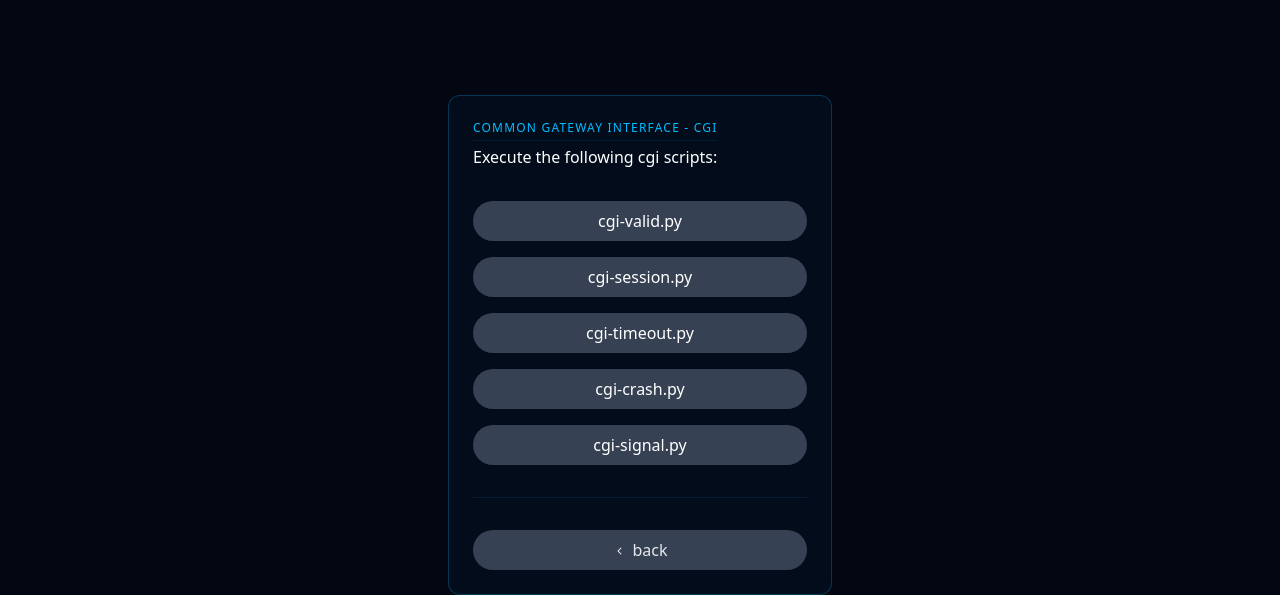
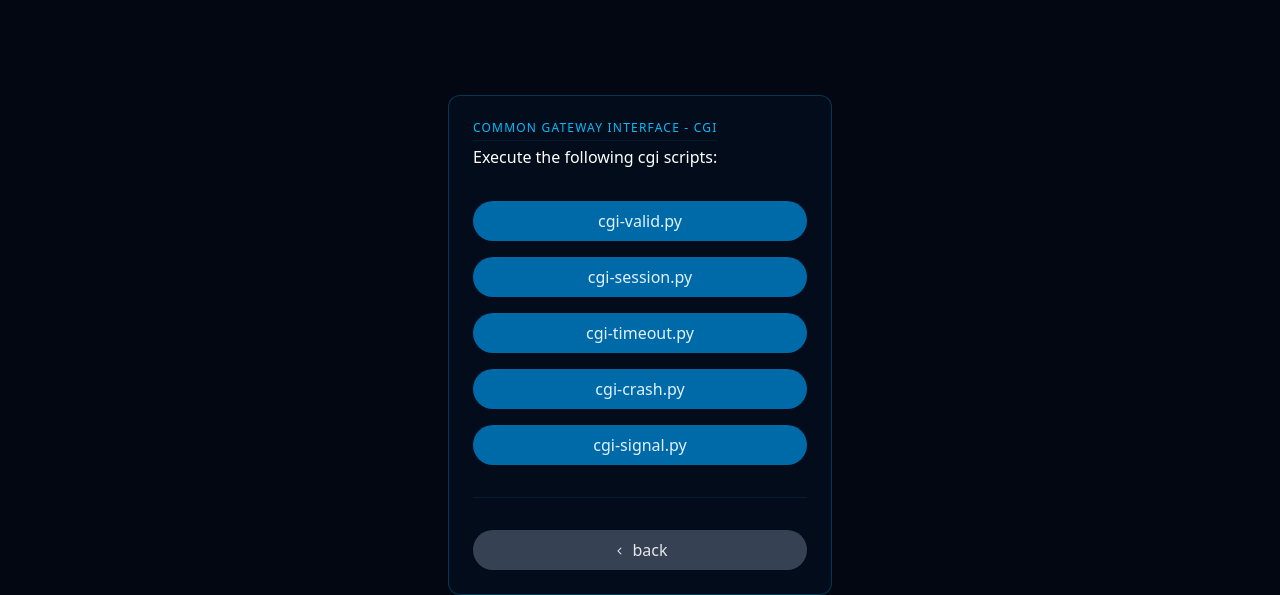
Before and after one commit to nmihaile/webserv-sample-website, a plain HTML site: page testsite/cgi.html in a window 1280 px wide. Shown: the part 216-811 px from the top of the page. Drawn offline with nearby package versions, Linux system fonts and the light colour scheme.

Commit message:
restyles action buttons to sky blue for clarity

```diff
--- a/testsite/cgi.html
+++ b/testsite/cgi.html
@@ -50,7 +50,7 @@
 						<form action="/cgi-bin/cgi-valid.py" method="get" class="block">
 							<button type="submit"
 									id="getBTN"
-									class="block w-full h-10 text-white bg-gray-700 hover:bg-gray-600 cursor-pointer rounded-full">
+									class="block w-full leading-10 text-sky-100 hover:text-sky-50 bg-sky-700 hover:bg-sky-900 active:text-white active:bg-sky-950 cursor-pointer rounded-full">
 								cgi-valid.py
 							</button>
 						</form>
@@ -58,7 +58,7 @@
 						<form action="/cgi-bin/cgi-session.py" method="get" class="block">
 							<button type="submit"
 									id="getBTN"
-									class="block w-full h-10 text-white bg-gray-700 hover:bg-gray-600 cursor-pointer rounded-full">
+									class="block mt-4 w-full leading-10 text-sky-100 hover:text-sky-50 bg-sky-700 hover:bg-sky-900 active:text-white active:bg-sky-950 cursor-pointer rounded-full">
 								cgi-session.py
 							</button>
 						</form>
@@ -66,7 +66,7 @@
 						<form action="/cgi-bin/cgi-timeout.py" method="get" class="block">
 							<button type="submit"
 									id="getBTN"
-									class="block w-full h-10 text-white bg-gray-700 hover:bg-gray-600 cursor-pointer rounded-full">
+									class="block mt-4 w-full leading-10 text-sky-100 hover:text-sky-50 bg-sky-700 hover:bg-sky-900 active:text-white active:bg-sky-950 cursor-pointer rounded-full">
 								cgi-timeout.py
 							</button>
 						</form>
@@ -74,7 +74,7 @@
 						<form action="/cgi-bin/cgi-crash.py" method="get" class="block">
 							<button type="submit"
 									id="getBTN"
-									class="block w-full h-10 text-white bg-gray-700 hover:bg-gray-600 cursor-pointer rounded-full">
+									class="block mt-4 w-full leading-10 text-sky-100 hover:text-sky-50 bg-sky-700 hover:bg-sky-900 active:text-white active:bg-sky-950 cursor-pointer rounded-full">
 								cgi-crash.py
 							</button>
 						</form>
@@ -82,7 +82,7 @@
 						<form action="/cgi-bin/cgi-signal.py" method="get" class="block">
 							<button type="submit"
 									id="getBTN"
-									class="block w-full h-10 text-white bg-gray-700 hover:bg-gray-600 cursor-pointer rounded-full">
+									class="block mt-4 w-full leading-10 text-sky-100 hover:text-sky-50 bg-sky-700 hover:bg-sky-900 active:text-white active:bg-sky-950 cursor-pointer rounded-full">
 								cgi-signal.py
 							</button>
 						</form>
```
Also changed, not shown: testsite/delete.html (+2 -3 lines), testsite/uploads/upload.html (+1 -1 lines).
